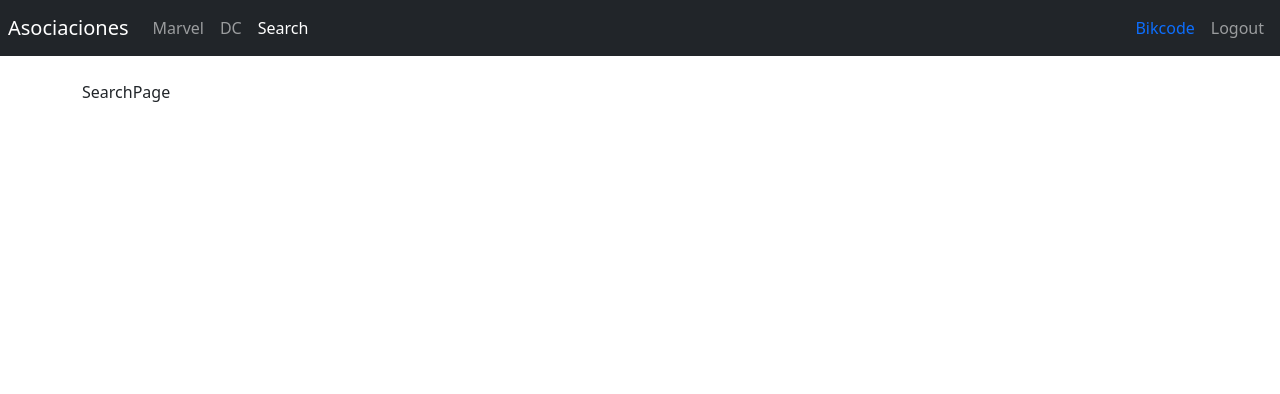
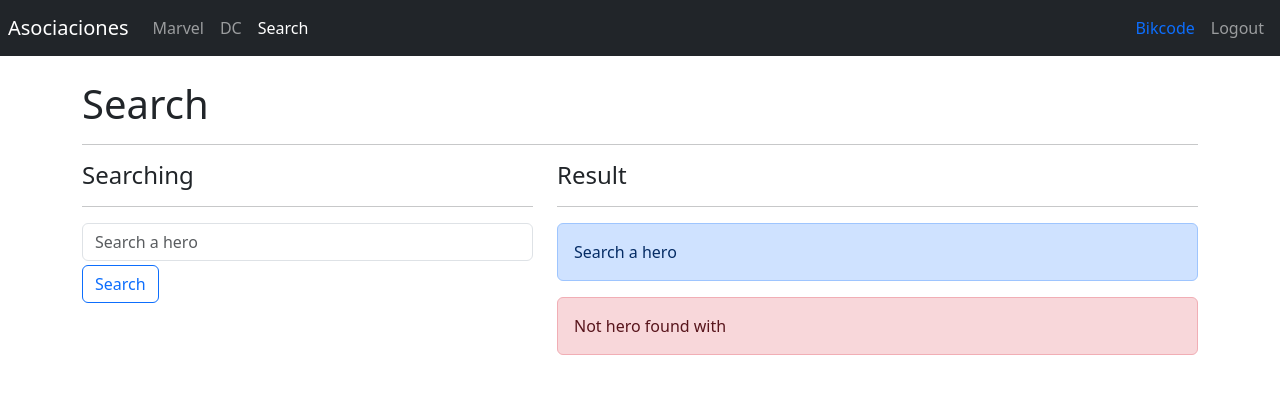
Before and after one commit to Bikcodeh/heroes-spa, a React (Vite) app: page /search in a window 1280 px wide. Shown: the top 394 px of the page. Built offline with nearby package versions, Linux system fonts and the light colour scheme.

Commit message:
add query string lib and implements search by query param in the same page with navigate

```diff
--- a/package.json
+++ b/package.json
@@ -13,6 +13,7 @@
     "antd": "^5.11.4",
     "localforage": "^1.10.0",
     "match-sorter": "^6.3.1",
+    "query-string": "^8.1.0",
     "react": "^18.2.0",
     "react-dom": "^18.2.0",
     "react-router-dom": "^6.20.0",
--- a/src/heroes/pages/SearchPage.jsx
+++ b/src/heroes/pages/SearchPage.jsx
@@ -1,6 +1,52 @@
+import { useNavigate, useLocation } from 'react-router-dom';
+import queryString from 'query-string';
+
+import { HeroCard } from "../components/HeroCard";
+import { useForm } from '../../hooks/useForm';
 
 export const SearchPage = () => {
+
+  const navigate = useNavigate();
+  const location = useLocation();
+
+  const { q = '' } = queryString.parse(location.search);
+
+  const onSearchSubmit = (event) => {
+    event.preventDefault();
+    if (searchText.trim().length <= 1) return;
+    navigate(`?q=${searchText}`)
+  }
+
+  const { searchText, onInputChange } = useForm({ searchText: ''});
   return (
-    <div>SearchPage</div>
-  )
-}
+    <>
+      <h1>Search</h1>
+      <hr />
+      <div className="row">
+        <div className="col-5">
+          <h4>Searching</h4>
+          <hr />
+          <form onSubmit={onSearchSubmit}>
+            <input
+              type="text"
+              placeholder="Search a hero"
+              className="form form-control"
+              name="searchText"
+              autoComplete="off"
+              value={searchText}
+              onChange={onInputChange}
+            />
+            <button className="btn btn-outline-primary mt-1">Search</button>
+          </form>
+        </div>
+        <div className="col-7">
+          <h4>Result</h4>
+          <hr />
+          <div className="alert alert-primary">Search a hero</div>
+          <div className="alert alert-danger">Not hero found with {q}</div>
+          {/** <HeroCard /> */}
+        </div>
+      </div>
+    </>
+  );
+};
--- /dev/null
+++ b/src/hooks/useForm.jsx
@@ -0,0 +1,25 @@
+import { useState } from 'react';
+
+export const useForm = ( initialForm = {} ) => {
+
+    const [ formState, setFormState ] = useState( initialForm );
+
+    const onInputChange = ({ target }) => {
+        const { name, value } = target;
+        setFormState({
+            ...formState,
+            [ name ]: value
+        });
+    }
+
+    const onResetForm = () => {
+        setFormState( initialForm );
+    }
+
+    return {
+        ...formState,
+        formState,
+        onInputChange,
+        onResetForm,
+    }
+}
```
Also changed, not shown: 1 other file (tests, documents, lock files or other folders).
